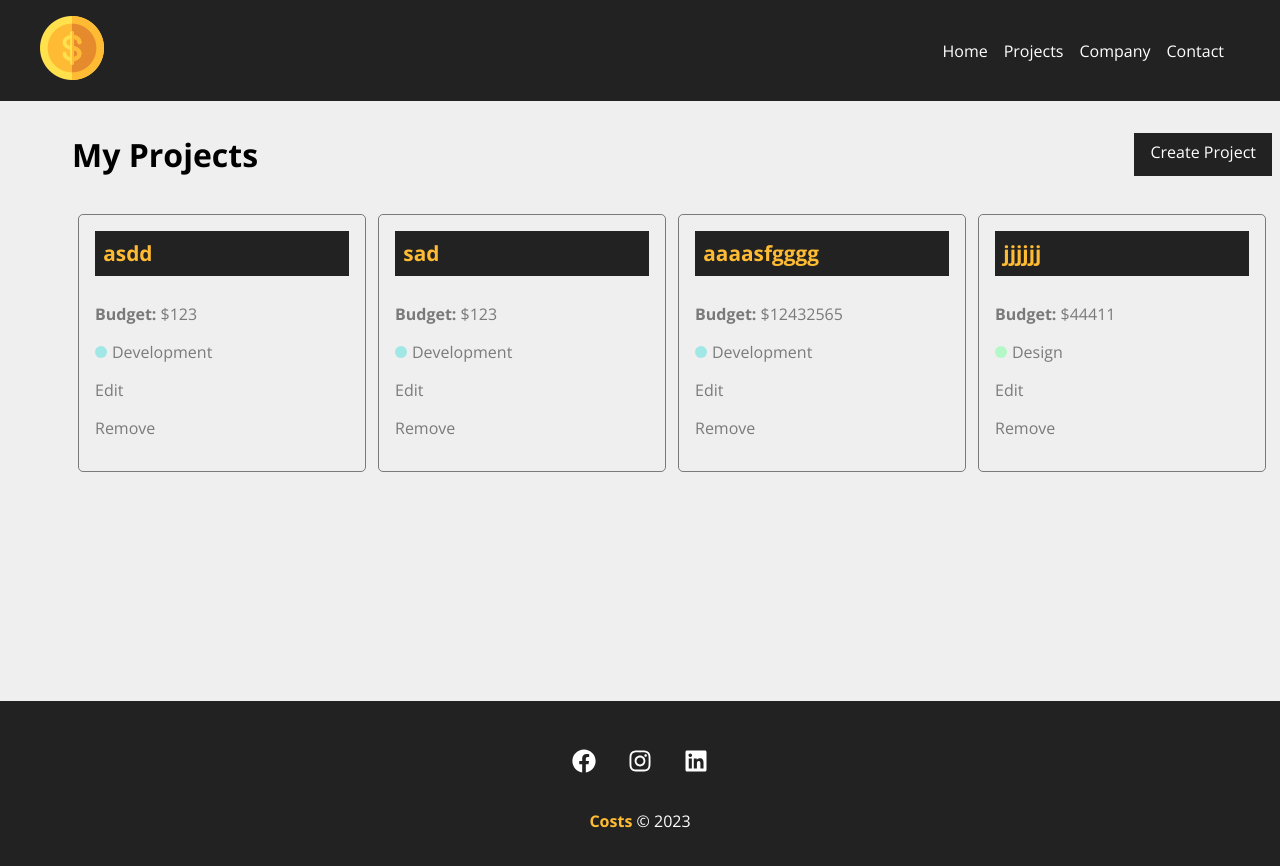
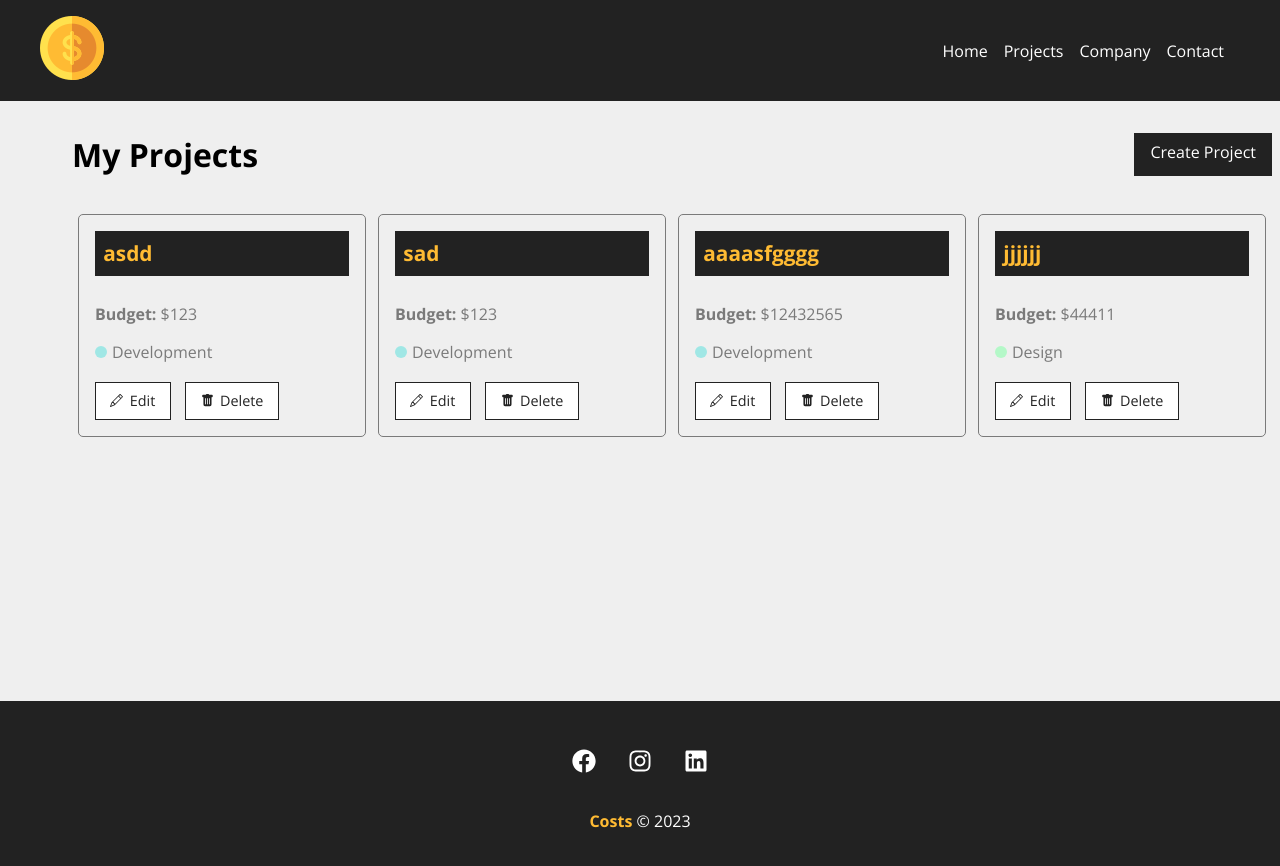
Before and after one commit to vcanedo/costs, a React (Create React App) app: page /projects in a window 1280 px wide. Shown: the top 866 px of the page. Built offline with nearby package versions, Linux system fonts and the light colour scheme; data requests are answered from the project's data file; the HTML template or start-up script is replaced by a standard one.

Commit message:
completed css for ProjectCard.js adding svg styling and its buttons

```diff
--- a/src/components/project/ProjectCard.js
+++ b/src/components/project/ProjectCard.js
@@ -1,5 +1,4 @@
-
-
+import { Link } from "react-router-dom";
 
 import styles from "./ProjectCard.module.css";
 
@@ -15,9 +14,13 @@
       <p className={styles.category_text}>
         <span className={`${styles[category.toLowerCase()]}`}></span> {category}
       </p>
-      <div>
-        <p>Edit</p>
-        <p>Remove</p>
+      <div className={styles.project_card_actions}>
+        <Link to="/">
+          <BsPencil /> Edit
+        </Link>
+        <button>
+          <BsFillTrashFill /> Delete
+        </button>
       </div>
     </div>
   )
--- a/src/components/project/ProjectCard.module.css
+++ b/src/components/project/ProjectCard.module.css
@@ -52,3 +52,37 @@
 .category_text .planning {
   background-color: #FBE7C6;
 }
+
+.project_card_actions {
+  margin-top: 1.2em;
+  display: flex;
+  align-items: center;
+}
+
+.project_card_actions a,
+.project_card_actions button {
+  text-decoration: none;
+  border: none;
+  background-color: #FFF;
+  color: #222;
+  font-size: .9em;
+  padding: .6em 1em;
+  margin-right: 1em;
+  cursor: pointer;
+  border: 1px solid #222;
+  display: flex;
+  align-items: center;
+  justify-content: center;
+  transition: .5s;
+}
+
+.project_card_actions svg {
+  margin-right: .5em;
+  font-size: .9em;
+}
+
+.project_card_actions a:hover,
+.project_card_actions button:hover {
+  background-color: #222;
+  color: #ffbb33;
+}
```
